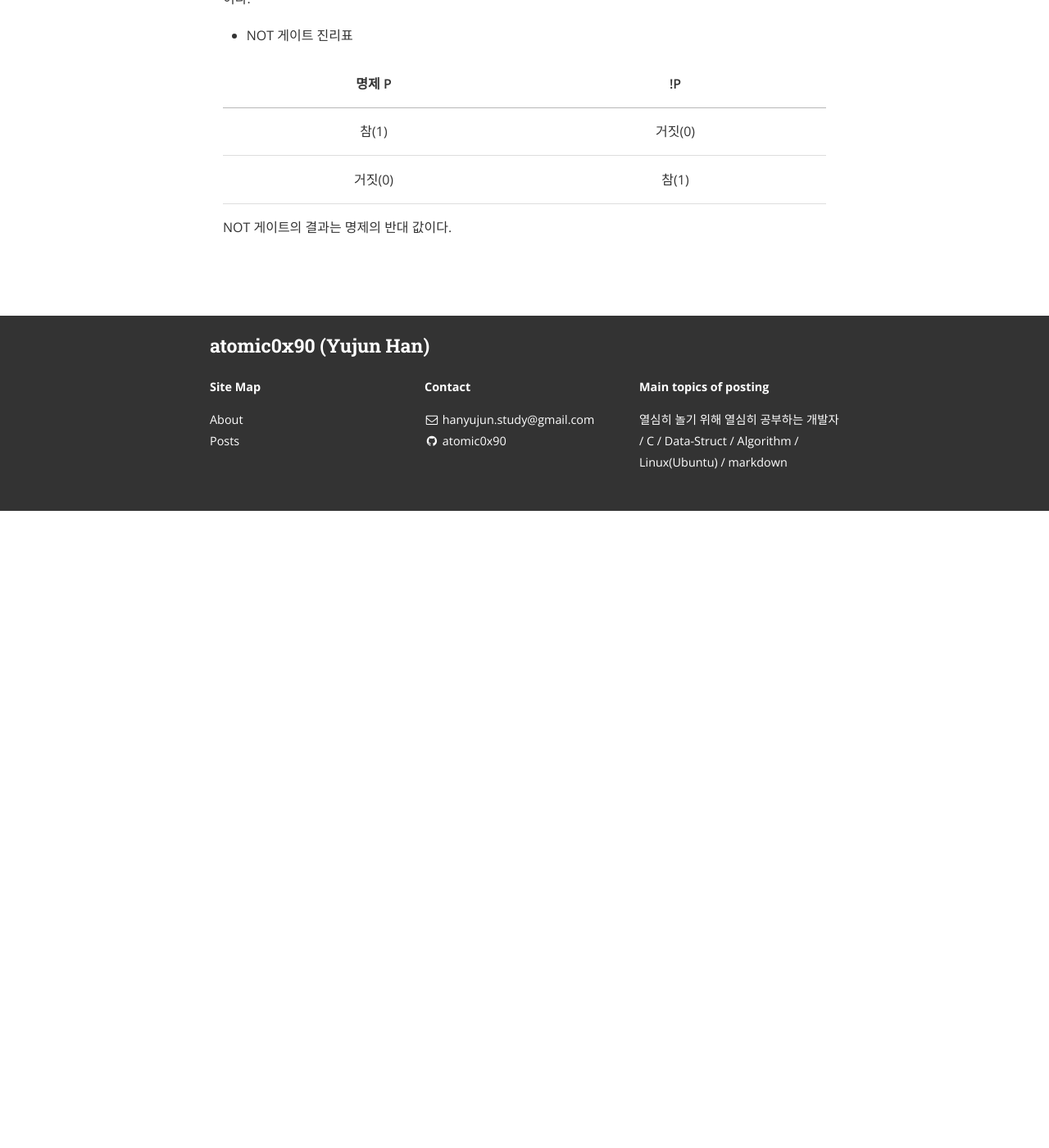
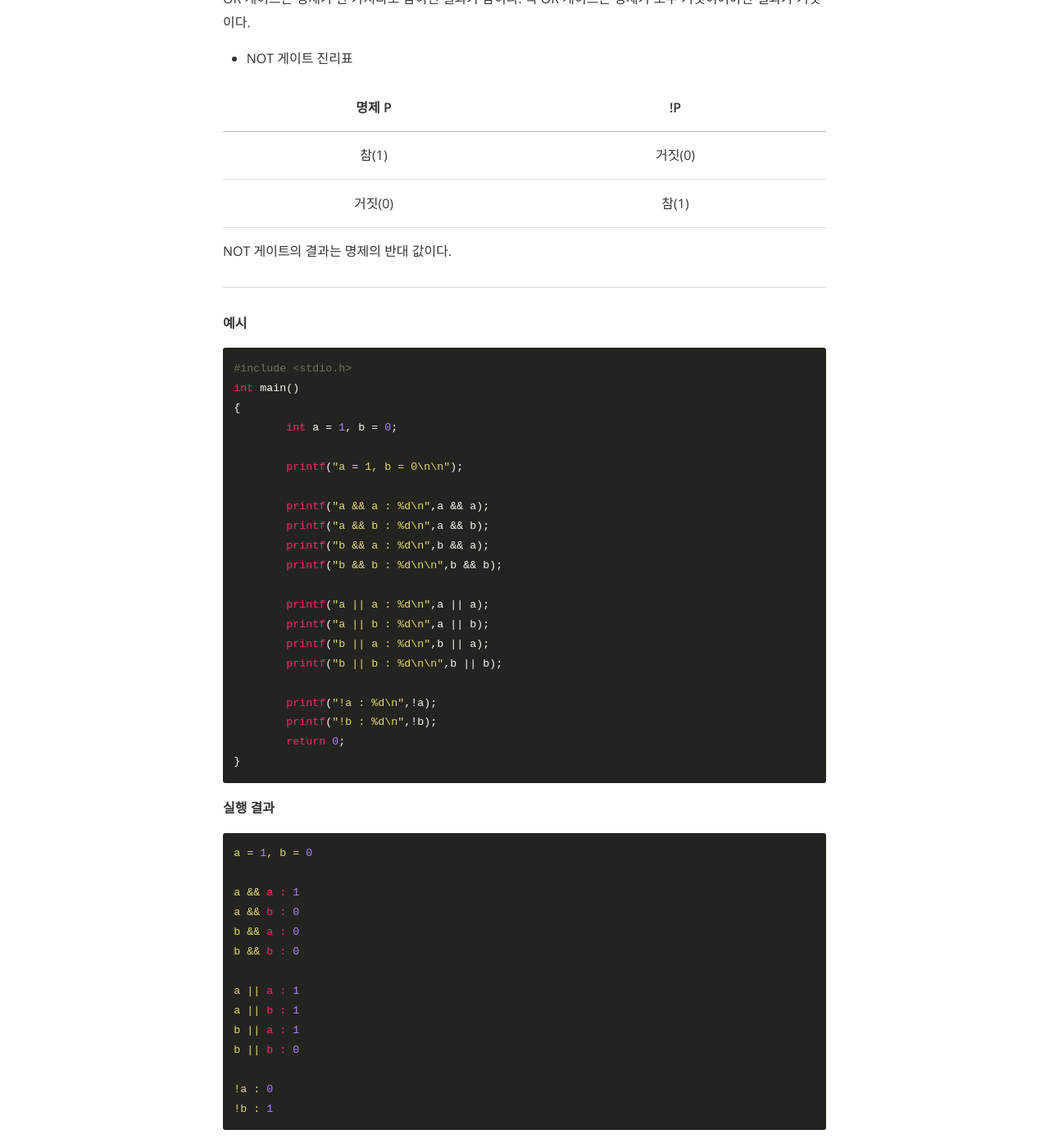
Before and after one commit to atomic0x90/atomic0x90.github.io, a Jekyll site: the page built from _posts/2019-06-15-logical-operator.markdown, in a window 1280 px wide and 1400 px high, scrolled down 2239 px. Shown: the whole window at 82% size. Built offline with Jekyll 4.4.1, drawn with Linux system fonts in a browser that asks for light colours; nearby versions of some CDN libraries; comment, search, counter and statistics services are not loaded; before the commit the page ends 2862 px from its top, so only the background shows below that; some of the changed text lies outside the part shown.

Commit message:
Add example

````diff
--- a/_posts/2019-06-15-logical-operator.markdown
+++ b/_posts/2019-06-15-logical-operator.markdown
@@ -73,6 +74,55 @@ OR 게이트는 명제가 한 가지라도 참이면 결과가 참이다.
 
 NOT 게이트의 결과는 명제의 반대 값이다.
 
+---
+
+**예시**
+
+```c
+#include <stdio.h>
+int main()
+{
+        int a = 1, b = 0;
+
+        printf("a = 1, b = 0\n\n");
+
+        printf("a && a : %d\n",a && a);
+        printf("a && b : %d\n",a && b);
+        printf("b && a : %d\n",b && a);
+        printf("b && b : %d\n\n",b && b);
+
+        printf("a || a : %d\n",a || a);
+        printf("a || b : %d\n",a || b);
+        printf("b || a : %d\n",b || a);
+        printf("b || b : %d\n\n",b || b);
+
+        printf("!a : %d\n",!a);
+        printf("!b : %d\n",!b);
+        return 0;
+}
+```
+
+**실행 결과**
+
+```bash
+a = 1, b = 0
+
+a && a : 1
+a && b : 0
+b && a : 0
+b && b : 0
+
+a || a : 1
+a || b : 1
+b || a : 1
+b || b : 0
+
+!a : 0
+!b : 1
+```
+
+
+
 
 
 
````
Also changed, not shown: other parts of _posts/2019-06-15-logical-operator.markdown (+2 -1 lines).
